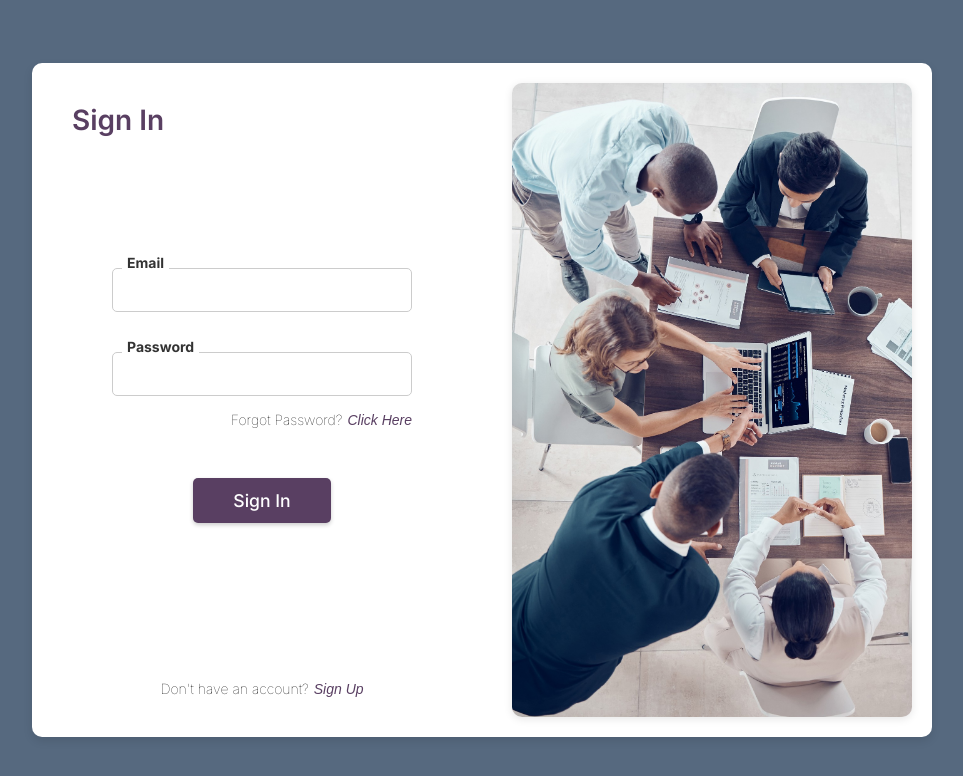
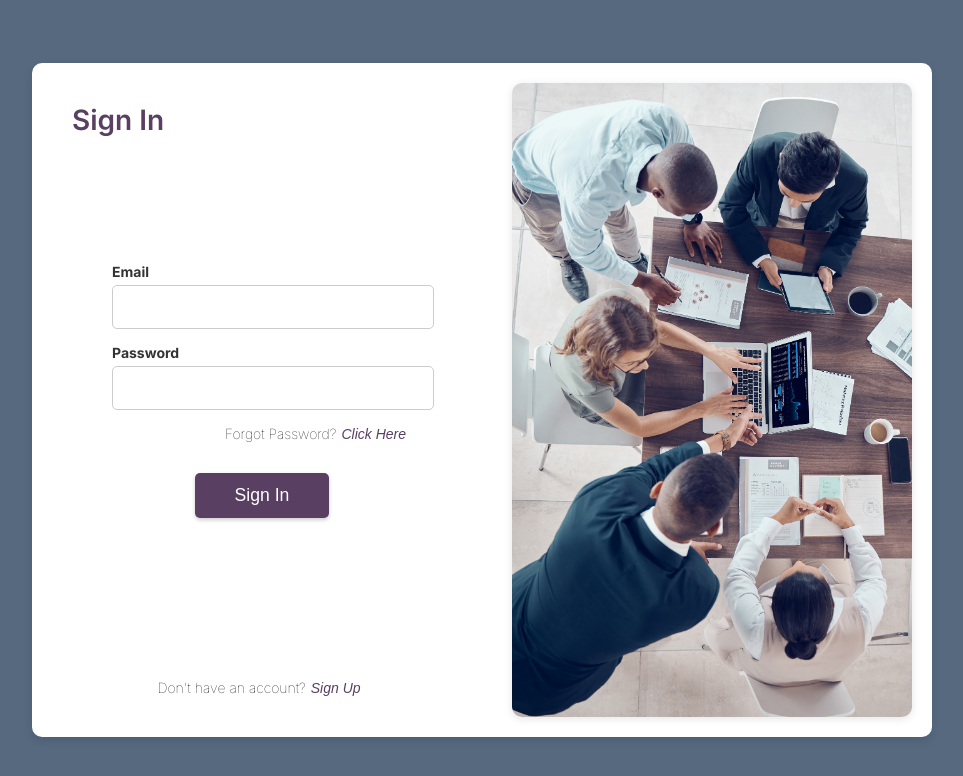
Before and after one commit to EleminoVoid/Alliance, a React app in the folder react_js_base_code-main G7/: page /login in a window 1280 px wide. Shown: the top 776 px of the page, without its empty margins (158-1121 px from the left). Built offline with nearby package versions, Linux system fonts and the light colour scheme.

Commit message:
Implemented login authentication
updated to have different paths and using db.json

```diff
--- a/react_js_base_code-main G7/db.json
+++ b/react_js_base_code-main G7/db.json
@@ -1,25 +1,27 @@
 {
+
   "users": [
     {
       "id": 1,
-      "username": "admin",
+      "email": "admin@example.com",
       "password": "admin123",
       "role": "admin"
     },
     {
       "id": 2,
-      "username": "user1",
+      "email": "user@example.com",
       "password": "user123",
       "role": "user"
     }
   ],
+
   "rooms": [
     { "id": "room-101", "name": "Room 101", "floor": "ground", "capacity": 4, "available": true, "amenities": ["wifi", "monitor"], "description": "Small meeting room", "image": "/placeholder.svg" },
     { "id": "room-102", "name": "Room 102", "floor": "ground", "capacity": 6, "available": false, "amenities": ["wifi", "monitor", "coffee"], "description": "Medium-sized meeting room", "image": "/placeholder.svg" },
     { "id": "conference-a", "name": "Conference Room A", "floor": "ground", "capacity": 20, "available": true, "amenities": ["wifi", "video"], "description": "Large conference room", "image": "/placeholder.svg" },
     { "id": "room-201", "name": "Room 201", "floor": "mezzanine", "capacity": 8, "available": true, "amenities": ["wifi", "monitor"], "description": "Medium-sized meeting room", "image": "/placeholder.svg" },
     { "id": "room-301", "name": "Room 301", "floor": "first", "capacity": 10, "available": true, "amenities": ["wifi", "monitor", "video"], "description": "Large meeting room", "image": "/placeholder.svg" }
-],
+    ],
   "bookings": [
     {
       "id": 1,
--- a/react_js_base_code-main G7/src/constant/constants.ts
+++ b/react_js_base_code-main G7/src/constant/constants.ts
@@ -64,7 +64,7 @@ export const SIDE_BAR_MENU = [
     label: "Settings"
   },
   {
-    path: "/logout",
+    path: "/login",
     label: "Logout"
   }
   // Add more path here
--- /dev/null
+++ b/react_js_base_code-main G7/src/views/containers/Admin/Main/Main.css
@@ -0,0 +1,3 @@
+body{
+    background-color: #eef7f8;
+}
--- /dev/null
+++ b/react_js_base_code-main G7/src/views/containers/Admin/Main/index.ts
@@ -0,0 +1 @@
+export * from "./Main";
--- a/react_js_base_code-main G7/src/views/containers/Login/Login.tsx
+++ b/react_js_base_code-main G7/src/views/containers/Login/Login.tsx
@@ -1,6 +1,5 @@
-"use client"
-
-import type React from "react"
+// Login.tsx
+import React, { useState } from "react"
 import { useNavigate } from "react-router"
 import { PATHS } from "../../../constant"
 
@@ -8,10 +7,33 @@ export const Login = () => {
   const { pathname } = window.location
   const navigate = useNavigate()
 
-  const handleClickToHomePage = (e: React.FormEvent) => {
+  const [email, setEmail] = useState("")
+  const [password, setPassword] = useState("")
+  const [error, setError] = useState("")
+
+  const handleClickToHomePage = async (e: React.FormEvent) => {
     e.preventDefault()
-    if (pathname === PATHS.LOGIN.path) {
+
+    try {
+      const response = await fetch("http://localhost:3001/users")
+      const users = await response.json()
+
+      const foundUser = users.find(
+        (user: any) => user.email === email && user.password === password
+      )
+
+      if (foundUser) {
+        if (foundUser.role === "admin") {
+          navigate(PATHS.DASHBOARD.path)
+        } else {
           navigate(PATHS.HOMEPAGE.path)
+        }
+      } else {
+        setError("Invalid email or password.")
+      }
+    } catch (err) {
+      setError("Failed to connect to server.")
+      console.error(err)
     }
   }
 
@@ -83,32 +105,16 @@ export const Login = () => {
                 flexDirection: "column",
                 alignItems: "center",
               }}
+              onSubmit={handleClickToHomePage}
             >
-              <div
-                style={{
-                  position: "relative",
-                  marginBottom: "20px",
-                  width: "100%",
-                  maxWidth: "300px",
-                }}
-              >
-                <label
+              <div style={{ width: "100%", maxWidth: "300px" }}>
+                <label>
+                  <span
                     style={{
                       display: "block",
-                    position: "relative",
-                  }}
-                >
-                  <span
-                    style={{
-                      position: "absolute",
-                      top: "-4px",
-                      left: "10px",
+                      marginBottom: "5px",
                       fontWeight: "bold",
-                      fontStyle: "bold",
                       color: "#333",
-                      backgroundColor: "white",
-                      padding: "0 5px",
-                      pointerEvents: "none",
                       fontSize: "14px",
                     }}
                   >
@@ -116,47 +122,27 @@ export const Login = () => {
                   </span>
                   <input
                     type="text"
+                    value={email}
+                    onChange={(e) => setEmail(e.target.value)}
                     style={{
-                      margin: "10px 0",
+                      marginBottom: "15px",
                       padding: "12px 10px",
                       width: "100%",
                       border: "1px solid #ccc",
                       borderRadius: "5px",
                       fontSize: "1em",
-                      outline: "none",
-                      boxSizing: "border-box",
-                      transition: "border-color 0.2s ease",
                     }}
-                    onFocus={(e) => (e.target.style.borderColor = "#593F62")}
-                    onBlur={(e) => (e.target.style.borderColor = "#ccc")}
                   />
                 </label>
               </div>
-              <div
-                style={{
-                  position: "relative",
-                  marginBottom: "20px",
-                  width: "100%",
-                  maxWidth: "300px",
-                }}
-              >
-                <label
+              <div style={{ width: "100%", maxWidth: "300px" }}>
+                <label>
+                  <span
                     style={{
                       display: "block",
-                    position: "relative",
-                  }}
-                >
-                  <span
-                    style={{
-                      position: "absolute",
-                      top: "-4px",
-                      left: "10px",
+                      marginBottom: "5px",
                       fontWeight: "bold",
-                      fontStyle: "bold",
                       color: "#333",
-                      backgroundColor: "white",
-                      padding: "0 5px",
-                      pointerEvents: "none",
                       fontSize: "14px",
                     }}
                   >
@@ -164,26 +150,29 @@ export const Login = () => {
                   </span>
                   <input
                     type="password"
+                    value={password}
+                    onChange={(e) => setPassword(e.target.value)}
                     style={{
-                      margin: "10px 0",
+                      marginBottom: "10px",
                       padding: "12px 10px",
                       width: "100%",
                       border: "1px solid #ccc",
                       borderRadius: "5px",
                       fontSize: "1em",
-                      outline: "none",
-                      boxSizing: "border-box",
-                      transition: "border-color 0.2s ease",
                     }}
-                    onFocus={(e) => (e.target.style.borderColor = "#593F62")}
-                    onBlur={(e) => (e.target.style.borderColor = "#ccc")}
                   />
                 </label>
+              </div>
+              {error && (
+                <p style={{ color: "red", fontSize: "14px" }}>{error}</p>
+              )}
               <p
                 style={{
                   margin: "5px 0 0 0",
                   fontSize: "14px",
                   textAlign: "right",
+                  width: "100%",
+                  maxWidth: "300px",
                 }}
               >
                 Forgot Password?
@@ -196,20 +185,16 @@ export const Login = () => {
                     color: "#593F62",
                     cursor: "pointer",
                     fontSize: "14px",
-                      padding: "0 0 0 5px",
+                    paddingLeft: "5px",
                     fontWeight: "500",
                   }}
                 >
                   Click Here
                 </button>
               </p>
-              </div>
               <button
                 type="submit"
-                onClick={handleClickToHomePage}
                 style={{
-                  fontFamily: "Inter, sans-serif",
-                  alignSelf: "center",
                   marginTop: "30px",
                   padding: "12px 40px",
                   backgroundColor: "#593F62",
@@ -222,8 +207,6 @@ export const Login = () => {
                   transition: "background-color 0.2s ease",
                   boxShadow: "0 2px 4px rgba(0,0,0,0.2)",
                 }}
-                onMouseOver={(e) => (e.currentTarget.style.backgroundColor = "#4e3b52")}
-                onMouseOut={(e) => (e.currentTarget.style.backgroundColor = "#593F62")}
               >
                 Sign In
               </button>
@@ -241,7 +224,7 @@ export const Login = () => {
                   color: "#593F62",
                   cursor: "pointer",
                   fontSize: "14px",
-                  padding: "0 0 0 5px",
+                  paddingLeft: "5px",
                   fontWeight: "500",
                 }}
               >
--- a/react_js_base_code-main G7/src/views/containers/index.ts
+++ b/react_js_base_code-main G7/src/views/containers/index.ts
@@ -1,6 +1,6 @@
 export * from "./Main";
 export * from "./NotFound";
-export * from "./Dashboard";
+export * from "./Admin/Dashboard";
 export * from "./Login";
 export * from "./Register";
 export * from "./ForgotPassword";
```
Also changed, not shown: react_js_base_code-main G7/src/views/containers/Admin/Main/Main.tsx (added, +110 -0 lines), react_js_base_code-main G7/src/views/containers/Admin/Dashboard/Dashboard.tsx (renamed from react_js_base_code-main G7/src/views/containers/Dashboard/Dashboard.tsx), react_js_base_code-main G7/src/views/containers/Admin/Dashboard/index.ts (renamed from react_js_base_code-main G7/src/views/containers/Dashboard/index.ts). Lines whose indentation alone changed are shown as unchanged.
